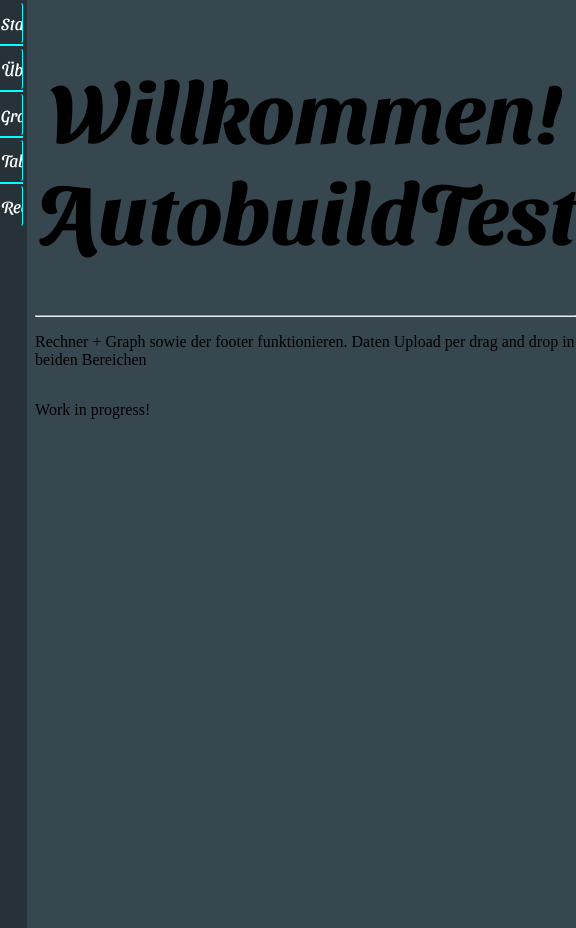
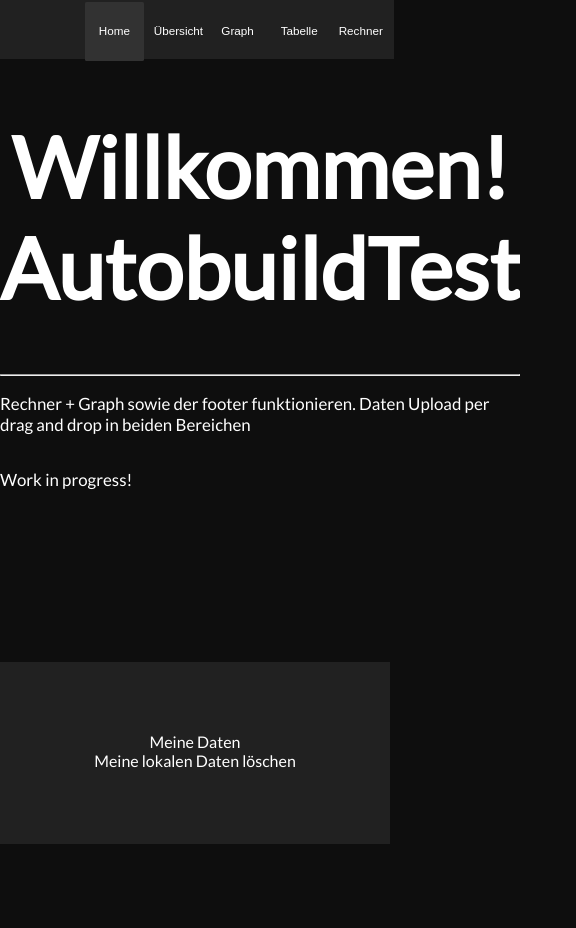
Before and after one commit to Alex-exe-dev/income-and-expenditure-manager, a website: page nodejs/source/html/index.html in a window 390 px wide. Shown: the whole page, 576 px wide, since content can reach past the window. After the commit the page ends 844 px from the top, so only its background shows below. Drawn offline with Linux system fonts and the light colour scheme.

Commit message:
Started adding a new design

```diff
--- a/nodejs/backend/URL/checkURLS_Redirect.js
+++ b/nodejs/backend/URL/checkURLS_Redirect.js
@@ -17,6 +17,8 @@ module.exports = {
                 return "nodejs/source/html/login/login.html";
             case "/register":
                 return "nodejs/source/html/login/register.html";
+            case "/registrieren":
+                return "nodejs/source/html/login/register.html";
             default:
                 return null;
         }
--- a/nodejs/source/html/index.html
+++ b/nodejs/source/html/index.html
@@ -3,10 +3,15 @@
 <html lang="de-de">
     <head>
         <meta charset="utf-8" />
+        <meta name="viewport" content="width=device-width, initial-scale=1.0">
+
         <title>Startseite</title>
         <link rel="stylesheet" type="text/css" href="../styles/style.css">
         <link rel="stylesheet" type="text/css" href="../styles/navigator.css">
         <link rel="stylesheet" type="text/css" href="../styles/index.css">
+        <link rel="stylesheet" type="text/css" href="../styles/lowerEnd.css">
+
+        <link href='http://fonts.googleapis.com/css?family=Lato&subset=latin,latin-ext' rel='stylesheet' type='text/css'>
 
         <script src="../js/JSONManager_DataManager.js"></script>
 
@@ -14,56 +19,31 @@
     <body class="index">
         <script src="../js/hideExtensions.js"></script>
 
-
+        <nav class="navigatorBackground">
+            <input type="button" value="Home" onclick="location.href='nodejs/source/html/index.html'" class="navigatorBtn selected" name="Startseite">
+            <input type="button" value="Übersicht" onclick="location.href='nodejs/source/html/Uebersicht.html'" class="navigatorBtn">
+            <input type="button" value="Graph" onclick="location.href='nodejs/source/html/Graph.html'" class="navigatorBtn">
+            <input type="button" value="Tabelle" onclick="location.href='nodejs/source/html/Tabelle.html'" class="navigatorBtn">
+            <input type="button" value="Rechner" onclick="location.href='nodejs/source/html/Rechner.html'" class="navigatorBtn">
+        </nav>
         <div class="flexBox">
-            <div class="paddingRight">
-                <ul class="unsortedNavigator">
-                    <li><form>
-                        <input type="button" value="Startseite" onclick="location.href='nodejs/source/html/index.html'" class="navigatorBtn button defaultText" name="Startseite">
-                    </form></li>
-                    <li>
-                        <hr class="lineNavigator">
-                    </li>
-                    <li><form>
-                        <input type="button" value="Übersicht" onclick="location.href='nodejs/source/html/Uebersicht.html'" class="navigatorBtn button defaultText">
-                    </form></li>
-                    <li>
-                        <hr class="lineNavigator">
-                    </li>
-                    <li><form>
-                        <input type="button" value="Graph" onclick="location.href='nodejs/source/html/Graph.html'" class="navigatorBtn button defaultText">
-                    </form></li>
-                    <li>
-                        <hr class="lineNavigator">
-                    </li>
-                    <li><form>
-                        <input type="button" value="Tabelle" onclick="location.href='nodejs/source/html/Tabelle.html'" class="navigatorBtn button defaultText">
-                    </form></li>
-                    <li>
-                        <hr class="lineNavigator">
-                    </li>
-                    <li><form>
-                        <input type="button" value="Rechner" onclick="location.href='nodejs/source/html/Rechner.html'" class="navigatorBtn button defaultText">
-                    </form></li>
-                </ul>
-            </div>
             <div class="flexBoxHorizontal">
                 <div>
-                    <h1 class="defaultHeadder">Willkommen! AutobuildTest</h1>
+                    <h1 class="defaultHeadder" style="color: white;">Willkommen! AutobuildTest</h1>
                     <hr>
-                    <p title="Der Saas des Jahres" class="text">Rechner + Graph sowie der footer funktionieren. Daten Upload per drag and drop in beiden Bereichen</p>
+                    <p title="Der Saas des Jahres" class="defaultText">Rechner + Graph sowie der footer funktionieren. Daten Upload per drag and drop in beiden Bereichen</p>
 
                 </div>
                 <div>
-                    <p>Work in progress!</p>
+                    <p class="defaultText">Work in progress!</p>
                 </div>
-
-            </div>
-            <div>
-
             </div>
         </div>
-
+        <nav class="lowerEnd lowEnd">
+            <a href="./nodejs/source/html/MeineDaten.html" class="leButton">Meine Daten</a>
+            <br>
+            <a href="./nodejs/source/html/DatenLoeschen.html" class="leButton">Meine lokalen Daten löschen</a>
+        </nav>
 
 
     </body>
--- a/nodejs/source/js/JSONManager_DataManager.js
+++ b/nodejs/source/js/JSONManager_DataManager.js
@@ -77,7 +77,7 @@ function createJsonFileGraph() {
                     text: 'Gesamter Verlauf',
                     font:{
                         size: 100,
-                        family: 'SansitaSwashed'
+                        family: 'Lato'
                     },
                     padding:{
                         top: 50,
--- /dev/null
+++ b/nodejs/source/styles/Colorpalette.txt
@@ -0,0 +1,5 @@
+background: black #0e0e0e
+primary: black #212121
+secondary: grey #323232
+3.: dark blue #0D7377
+finally: cyan #14FFEC
--- a/nodejs/source/styles/graph.css
+++ b/nodejs/source/styles/graph.css
@@ -1,4 +1,5 @@
 .size{
     width: 90vw;
     height: 100vh;
+    color: white;
 }
--- a/nodejs/source/styles/lowerEnd.css
+++ b/nodejs/source/styles/lowerEnd.css
@@ -1,20 +1,27 @@
-div.lowerEnd {
-    background-color: #263238;
+.lowerEnd {
+    background-color: #212121;
     color: white;
-    max-height: 20vh;
+    height: 5vh;
     padding: 70px 0;
     text-align: center;
+    margin-top: 5vh;
 }
 
 .leButton {
-    color: rgb(31, 31, 31);
+    color: white;
     text-decoration: none;
     font-size: 1rem;
     transition: 0.2s;
 }
 
 .leButton:hover {
-    color: cyan;
+    color: #14FFEC;
     font-size: 1.5rem;
     transition: 0.2s;
 }
+
+.lowEnd {
+    position: fixed;
+    bottom: 0;
+    width: 100%;
+}
--- a/nodejs/source/styles/meineDaten.css
+++ /dev/null
@@ -1,5 +0,0 @@
-.lowEnd {
-    position: fixed;
-    bottom: 0;
-    width: 100%;
-}
--- a/nodejs/source/styles/navigator.css
+++ b/nodejs/source/styles/navigator.css
@@ -1,59 +1,50 @@
-@keyframes resizeButton{
-    from {width: 6vw;}
-    to {width: 7vw;}
-}
-
-.unsortedNavigator {
-    background-color: #263238;
-    list-style-type: none;
+.navigatorBackground {
+    background-color: #212121;
     padding-left: 0px;
     padding-right: 1vw;
-    width: 6vw;
-    height: 110vh;
+    width: 100vw;
+    height: 7vh;
     margin-top: 0vh;
     margin-left: 0px;
     margin-bottom: 0;
-}
-
-.paddingRight {
-    margin-right: 2vw;
+    text-align: right;
 }
 
 .navigatorBtn {
     border: 0.2vw solid transparent;
-    border-radius: 1vw;
-    cursor:pointer;
+    border-radius: 0.1rem;
+
+    cursor: pointer;
+
+    color: white;
     background-color: transparent;
-    border-right-color: cyan;
 
-    width: 6vw;
-    height: 5vh;
+    width: 10vw;
+    height: 7vh;
     margin-top: 0.2vh;
     padding-top: 0vh;
+    transition: 0.3s background-color;
+    font-size: 1.2vw;
 }
 
 .navigatorBtn:hover {
-    animation-name: resizeButton;
-    animation-duration: 0.2s;
-    animation-fill-mode: forwards;
-
+    background-color: #323232;
 }
 
-.lineNavigator {
-    padding: 0;
-    margin-bottom: 0vh;
-    margin-top: 0vh;
-    border: 0.2vh solid cyan;
+.navigatorBtn.selected {
+    background-color: #323232;
 }
 
-.loginBtn {
-    margin-top: 60vh;
-    margin-left: 0vw;
-    width: 7vw;
-    height: 10vh;
-    background-color: rgba(0, 0, 0, 0);
-    border: rgba(0, 0, 0, 0);
-    border-top: aqua solid 3px;
-    text-align: center;
-    cursor: pointer;
+@media only screen and (max-width: 800px) {
+    .navigatorBtn {
+        font-size: 2.5vw;
+        width: 15vw;
+    }
 }
+
+@media only screen and (max-width: 500px) {
+    .navigatorBtn {
+        font-size: 3vw;
+        width: 15vw;
+    }
+}
--- a/nodejs/source/styles/style.css
+++ b/nodejs/source/styles/style.css
@@ -1,7 +1,10 @@
+/*
 @font-face {
     font-family: SansitaSwashed;
     src: url('SansitaSwashed-VariableFont_wght.ttf')
 }
+*/
+
 
 @keyframes textFieldAnimation {
     from {background-color: rgb(31, 31, 31);}
@@ -20,7 +23,7 @@
 }
 
 ::-webkit-scrollbar-thumb {
-   background-color: cyan;
+   background-color: #14FFEC;
    border-radius: 2vw;
  }
 
@@ -35,7 +38,8 @@
 
 body {
   margin: 0;
-  background-color: #37474F;
+  background-color: #0e0e0e;
+  font-family: Lato;
 }
 
 .button {
@@ -46,22 +50,24 @@ body {
 }
 
 .defaultText {
+    color: white;
     font-size: 2vh;
     padding: 0;
-    font-family: SansitaSwashed;
+    font-family: Lato;
 
 }
 
 .defaultHeadder {
+    color: white;
     font-size: 10vh;
     text-align: center;
-    font-family: SansitaSwashed;
+    font-family: Lato;
 
 }
 
 .inputTextFeld {
 
-    border: 0.2vw solid cyan;
+    border: 0.2vw solid #14FFEC;
     border-radius: 12px;
     width: 25vw;
     height: 3vh;
@@ -83,7 +89,7 @@ body {
 
 img{
     background-color: white;
-    border: 3px solid cyan;
+    border: 3px solid #14FFEC;
     border-radius: 12px;
 }
 
@@ -100,36 +106,6 @@ img{
     margin-left: 0vw;
 }
 
-.serverStatus {
-    width: 81vw;
-    height: 5vh;
-    background-color: #283338;
-
-    margin-top: 4vh;
-    border-radius: 1vw;
-    border: aqua solid 0.1vw;
-}
-.serverText {
-    text-align: center;
-    margin-top: 0.2vh;
-    font-size: 120%;
-}
-.ready {
-    border-color: greenyellow;
-}
-.connected {
-    border-color: indianred;
-}
-.processing {
-    border-color: blue;
-}
-.request {
-    border-color: chocolate;
-}
-.servererror {
-    background-color: darkred;
-}
-
 .dragHover {
     background-color: rgb(0, 160, 0);
     border-left: 5px solid cyan;
```
Also changed, not shown: nodejs/source/html/Graph.html (+9 -31 lines), nodejs/source/html/MeineDaten.html (+0 -2 lines), nodejs/source/html/Rechner.html (+9 -31 lines), nodejs/source/html/Tabelle.html (+9 -31 lines), nodejs/source/html/Uebersicht.html (+16 -48 lines), nodejs/source/styles/datenLoeschen.css (+5 -5 lines), nodejs/source/styles/login/login.css (+13 -13 lines), README.md.
